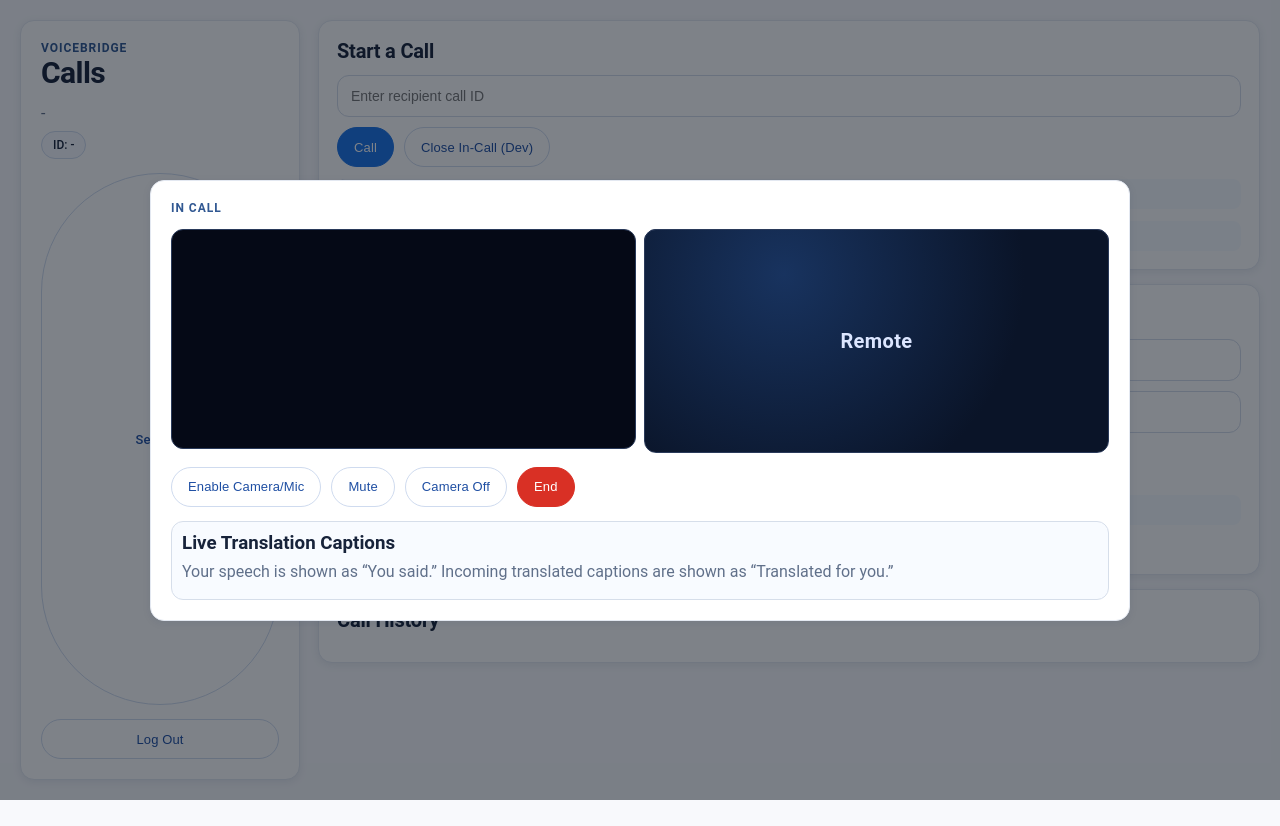
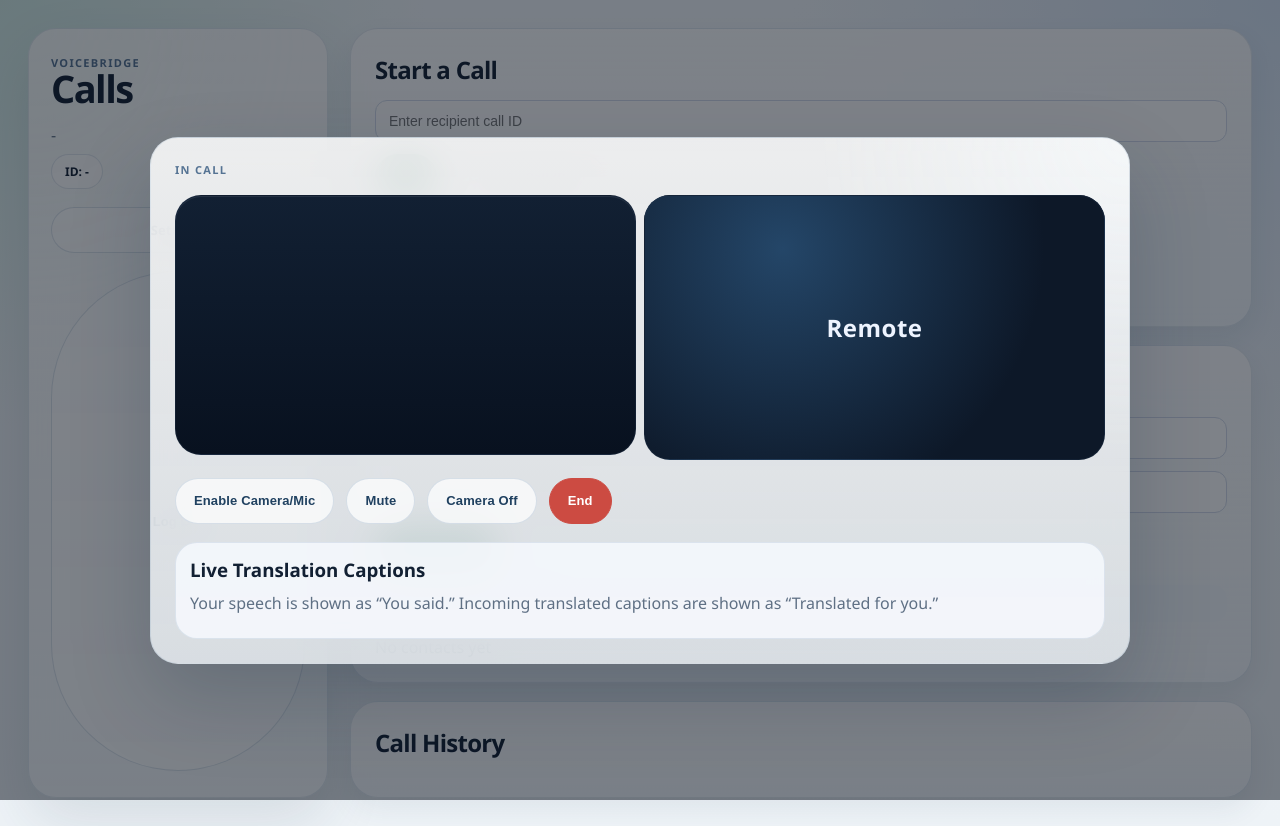
Before and after one commit to ericlane87/Translation, a website: page dashboard.html in a window 1280 px wide. Both pictures are taken after a click on the button "Open In-Call (Dev)". Before the commit the page ends 800 px from the top, so only its background shows below. Drawn offline with Linux system fonts and the light colour scheme; no server answers.

Commit message:
Refresh dashboard and call UI styling

```diff
--- a/styles.css
+++ b/styles.css
@@ -1,13 +1,16 @@
 :root {
-  --bg: #f1f4f9;
-  --bg-2: #e8eef7;
-  --surface: #ffffff;
-  --line: #d6deea;
-  --text: #17233a;
-  --muted: #60708a;
-  --accent: #1a73e8;
-  --accent-2: #0b57d0;
-  --danger: #d93025;
+  --bg: #eef4f2;
+  --bg-2: #e4edf6;
+  --surface: rgba(255, 255, 255, 0.74);
+  --surface-strong: rgba(255, 255, 255, 0.9);
+  --line: rgba(142, 168, 194, 0.24);
+  --text: #122033;
+  --muted: #5f7084;
+  --accent: #1f7a5a;
+  --accent-2: #176247;
+  --danger: #cc4b42;
+  --shadow-lg: 0 24px 60px rgba(34, 58, 86, 0.12);
+  --shadow-md: 0 12px 28px rgba(34, 58, 86, 0.08);
 }
 
 * {
@@ -16,9 +19,12 @@
 
 body {
   margin: 0;
-  font-family: "Google Sans Text", "Google Sans", "Roboto", "Noto Sans", sans-serif;
+  font-family: "Avenir Next", "Segoe UI", "Helvetica Neue", sans-serif;
   color: var(--text);
-  background: #f8f9fc;
+  background:
+    radial-gradient(circle at top left, rgba(209, 237, 229, 0.9), transparent 28%),
+    radial-gradient(circle at top right, rgba(213, 227, 245, 0.92), transparent 32%),
+    linear-gradient(180deg, #f4f8fb 0%, #eef3f7 100%);
   min-height: 100vh;
 }
 
@@ -30,18 +36,20 @@ p {
 }
 
 .glass {
-  background: #fff;
-  border: 1px solid #e3e8f1;
-  box-shadow: 0 2px 8px rgba(15, 40, 80, 0.08);
-  border-radius: 14px;
+  background: var(--surface);
+  border: 1px solid var(--line);
+  box-shadow: var(--shadow-md);
+  backdrop-filter: blur(18px);
+  -webkit-backdrop-filter: blur(18px);
+  border-radius: 28px;
 }
 
 .btn {
   display: inline-flex;
   align-items: center;
   justify-content: center;
-  min-height: 40px;
-  padding: 0 16px;
+  min-height: 46px;
+  padding: 0 18px;
   border-radius: 999px;
   border: 1px solid var(--accent);
   background: var(--accent);
@@ -50,21 +58,21 @@ p {
   font-size: 13px;
   letter-spacing: 0.01em;
   text-decoration: none;
-  font-weight: 500;
-  transition: box-shadow 0.18s ease, transform 0.18s ease, background-color 0.18s ease;
+  font-weight: 600;
+  transition: box-shadow 0.18s ease, transform 0.18s ease, background-color 0.18s ease, border-color 0.18s ease;
 }
 
 .btn:hover {
   background: var(--accent-2);
   border-color: var(--accent-2);
-  box-shadow: 0 3px 8px rgba(26, 115, 232, 0.25);
+  box-shadow: 0 10px 24px rgba(31, 122, 90, 0.22);
   transform: translateY(-1px);
 }
 
 .btn.ghost {
-  background: #fff;
-  color: #1f4fa3;
-  border-color: #cfdbef;
+  background: rgba(255, 255, 255, 0.72);
+  color: #204160;
+  border-color: rgba(129, 158, 186, 0.28);
 }
 
 .btn.danger {
@@ -104,9 +112,9 @@ p {
 
 .eyebrow {
   text-transform: uppercase;
-  letter-spacing: 0.08em;
-  font-size: 12px;
-  color: #315892;
+  letter-spacing: 0.12em;
+  font-size: 11px;
+  color: #557393;
   font-weight: 700;
 }
 
@@ -230,33 +238,38 @@ label {
 .status-line {
   color: #5e708d;
   font-size: 12px;
-  border-left: 3px solid #d9e5f7;
-  background: #f7fafe;
-  border-radius: 8px;
-  padding: 8px 10px;
+  border-left: 3px solid rgba(102, 146, 198, 0.28);
+  background: rgba(245, 249, 253, 0.85);
+  border-radius: 14px;
+  padding: 10px 12px;
 }
 
 .dash-shell {
   min-height: 100vh;
-  padding: 20px;
+  padding: 28px;
   display: grid;
-  grid-template-columns: 280px minmax(0, 1fr);
-  gap: 18px;
-  max-width: 1320px;
+  grid-template-columns: 300px minmax(0, 1fr);
+  gap: 22px;
+  max-width: 1380px;
   margin: 0 auto;
 }
 
 .sidebar {
-  padding: 20px;
+  padding: 26px 22px;
   display: grid;
-  grid-template-rows: auto auto 1fr;
-  gap: 14px;
+  grid-template-rows: auto auto auto 1fr;
+  gap: 18px;
   align-content: start;
+  background:
+    linear-gradient(180deg, rgba(255, 255, 255, 0.88), rgba(250, 253, 255, 0.74)),
+    radial-gradient(circle at top left, rgba(207, 233, 223, 0.8), transparent 34%);
+  box-shadow: var(--shadow-lg);
 }
 
 .sidebar h1 {
-  font-size: 30px;
-  letter-spacing: -0.02em;
+  font-size: 38px;
+  letter-spacing: -0.04em;
+  line-height: 0.96;
 }
 
 .profile-block {
@@ -267,30 +280,32 @@ label {
 .id-pill {
   display: inline-block;
   width: fit-content;
-  padding: 6px 11px;
+  padding: 8px 13px;
   border-radius: 999px;
-  border: 1px solid #cfdbef;
-  background: #f6f9ff;
+  border: 1px solid rgba(128, 153, 185, 0.24);
+  background: rgba(255, 255, 255, 0.8);
   font-size: 12px;
-  font-weight: 500;
+  font-weight: 600;
 }
 
 .dash-main {
   display: grid;
   grid-template-columns: 1fr 1fr;
-  gap: 14px;
+  gap: 18px;
   align-content: start;
 }
 
 .panel {
-  padding: 18px;
+  padding: 24px;
   display: grid;
-  gap: 12px;
+  gap: 14px;
+  background: linear-gradient(180deg, rgba(255, 255, 255, 0.92), rgba(248, 251, 255, 0.76));
+  box-shadow: var(--shadow-md);
 }
 
 .panel h2 {
-  font-size: 20px;
-  letter-spacing: -0.01em;
+  font-size: 24px;
+  letter-spacing: -0.03em;
 }
 
 .span-2 {
@@ -299,7 +314,7 @@ label {
 
 .dial-row {
   display: flex;
-  gap: 10px;
+  gap: 12px;
   flex-wrap: wrap;
   align-items: center;
 }
@@ -323,11 +338,11 @@ label {
   display: flex;
   align-items: center;
   justify-content: space-between;
-  gap: 10px;
-  border: 1px solid #e0e7f3;
-  border-radius: 12px;
-  padding: 10px 12px;
-  background: #fff;
+  gap: 12px;
+  border: 1px solid rgba(137, 165, 190, 0.18);
+  border-radius: 20px;
+  padding: 14px 16px;
+  background: rgba(255, 255, 255, 0.72);
 }
 
 .contact-meta {
@@ -347,22 +362,22 @@ label {
 
 .log-item {
   width: 100%;
-  border: 1px solid #e0e7f3;
-  background: #fff;
-  border-radius: 12px;
-  padding: 12px;
+  border: 1px solid rgba(137, 165, 190, 0.18);
+  background: rgba(255, 255, 255, 0.76);
+  border-radius: 20px;
+  padding: 16px;
   cursor: pointer;
   text-align: left;
   display: flex;
   justify-content: space-between;
-  gap: 10px;
+  gap: 12px;
   color: var(--text);
   transition: border-color 0.18s ease, box-shadow 0.18s ease, transform 0.18s ease;
 }
 
 .log-item:hover {
-  border-color: #c8d8f1;
-  box-shadow: 0 3px 10px rgba(26, 115, 232, 0.12);
+  border-color: rgba(104, 137, 171, 0.36);
+  box-shadow: 0 12px 26px rgba(56, 84, 111, 0.1);
   transform: translateY(-1px);
 }
 
@@ -426,11 +441,12 @@ label {
 
 video {
   width: 100%;
-  height: 220px;
-  border-radius: 12px;
-  border: 1px solid #2a3a5a;
-  background: #050916;
+  height: 260px;
+  border-radius: 26px;
+  border: 1px solid rgba(39, 57, 85, 0.3);
+  background: linear-gradient(180deg, #122033, #08111f);
   object-fit: cover;
+  box-shadow: inset 0 1px 0 rgba(255, 255, 255, 0.08);
 }
 
 .remote-avatar {
@@ -438,11 +454,11 @@ video {
   inset: 0;
   display: grid;
   place-items: center;
-  border-radius: 12px;
-  border: 1px solid #2a3a5a;
-  background: radial-gradient(circle at 30% 20%, #18335f, #0a1428 65%);
-  color: #dce6ff;
-  font-size: 20px;
+  border-radius: 26px;
+  border: 1px solid rgba(39, 57, 85, 0.3);
+  background: radial-gradient(circle at 30% 20%, #244668, #0d1828 68%);
+  color: #eef4ff;
+  font-size: 24px;
   font-weight: 700;
   letter-spacing: 0.02em;
 }
@@ -502,11 +518,11 @@ video {
 
 .translation-feed {
   border: 1px solid var(--line);
-  border-radius: 12px;
-  background: #f8fbff;
-  padding: 10px;
+  border-radius: 22px;
+  background: rgba(248, 251, 255, 0.82);
+  padding: 14px;
   display: grid;
-  gap: 8px;
+  gap: 10px;
 }
 
 #translationFeed {
@@ -611,11 +627,15 @@ video {
 
 .call-card {
   width: min(980px, 100%);
-  padding: 20px;
+  padding: 24px;
   display: grid;
-  gap: 14px;
+  gap: 18px;
   max-height: calc(100vh - 32px);
   overflow: auto;
+  background:
+    linear-gradient(180deg, rgba(255, 255, 255, 0.86), rgba(242, 247, 251, 0.78)),
+    radial-gradient(circle at top right, rgba(210, 231, 244, 0.7), transparent 28%);
+  box-shadow: 0 34px 80px rgba(21, 41, 66, 0.22);
 }
 
 .outgoing-modal {
@@ -647,7 +667,7 @@ video {
 
   .dash-shell {
     grid-template-columns: 1fr;
-    padding: 14px;
+    padding: 16px;
   }
 
   .dash-main {
@@ -685,6 +705,14 @@ video {
     padding: 14px;
   }
 
+  .sidebar h1 {
+    font-size: 34px;
+  }
+
+  video {
+    height: 220px;
+  }
+
   #translationFeed {
     max-height: 220px;
   }
```
